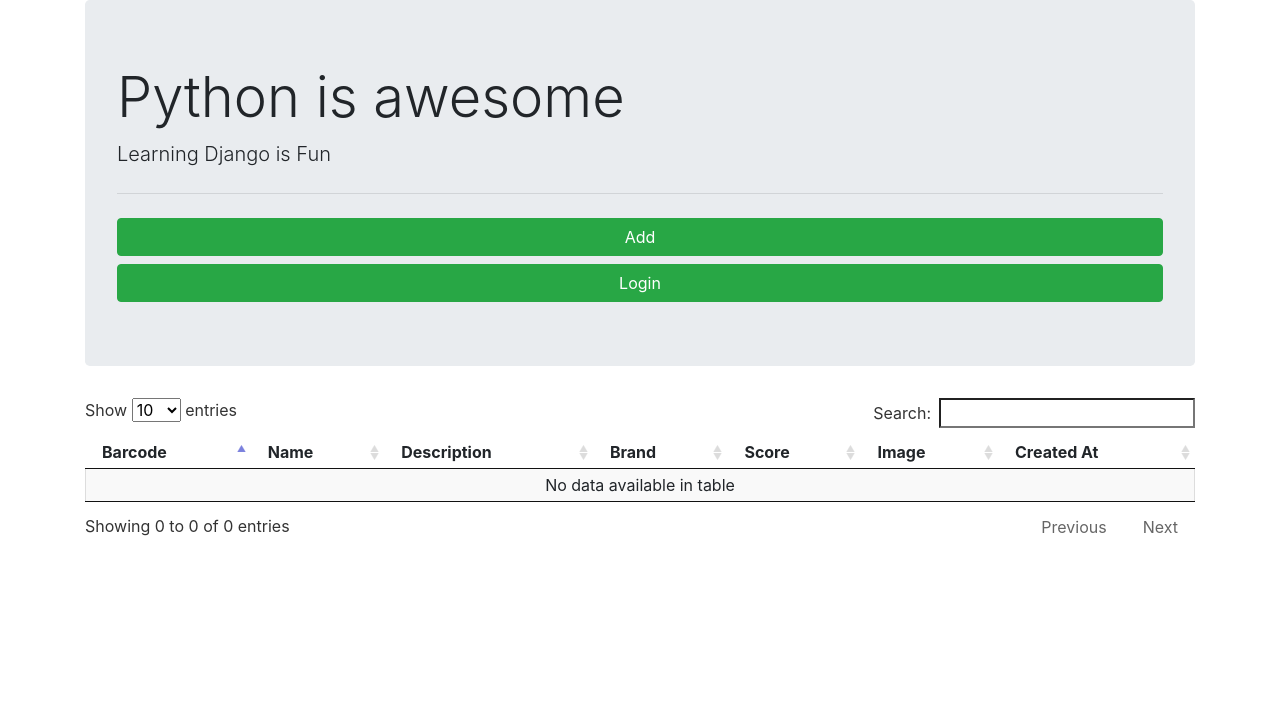
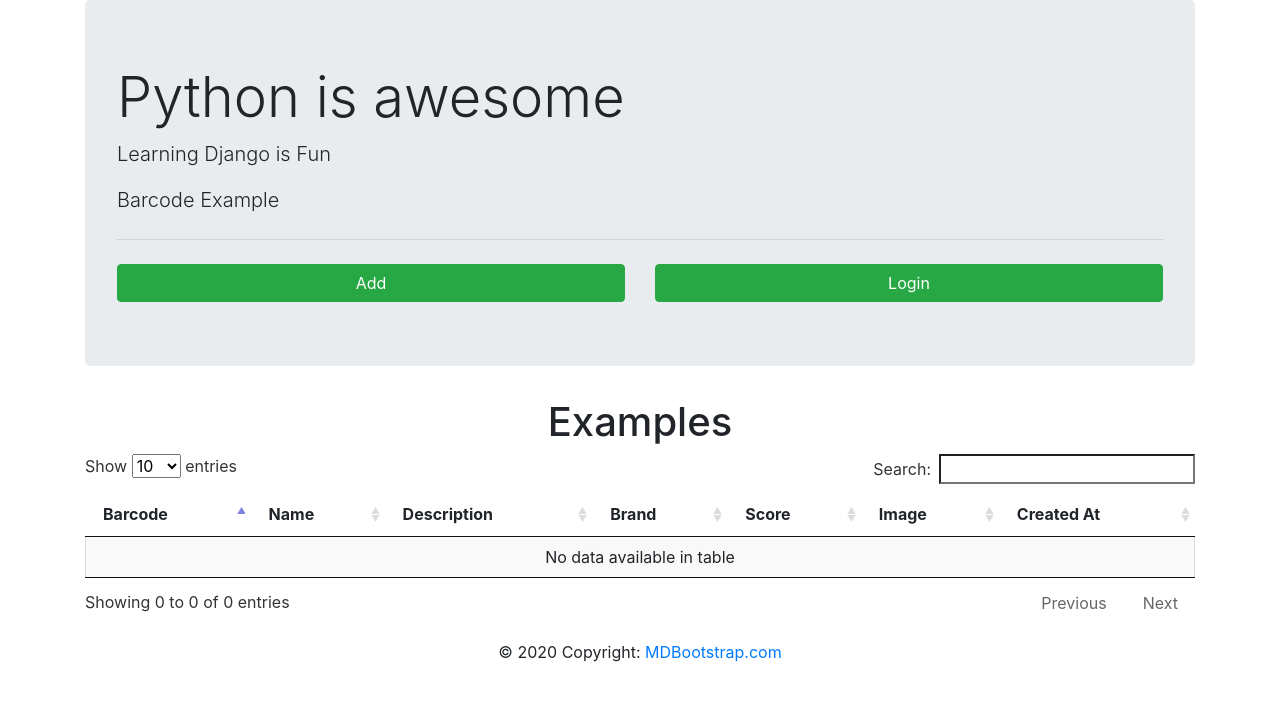
Before and after one commit to AghaRameez1/QrCode, a Django app: page / in a window 1280 px wide. Shown: the top 701 px of the page. Run offline with Django 3.2, Linux system fonts and the light colour scheme; data that the repository does not hold is empty; some libraries are stand-ins or nearby versions.

Commit message:
Changes to layout

```diff
--- a/static/custom/js/custom.js
+++ b/static/custom/js/custom.js
@@ -33,17 +33,34 @@ var productModule = {
         })
     },
     delete: function (id) {
+        swal({
+            title: "Do you want to delete the product?",
+            icon: "warning",
+            showCancelButton: true,
+            //dangerMode: true, //set this in case the focus should be on cancel button
+            buttons: {
+                cancel: true,
+                confirm: true,
+            },
+        }).then(isConfirmed => {
+                if (isConfirmed) {
                     var url = 'delete/' + id + '/';
                     var data = {};
                     var type = 'DELETE';
                     NetworkModule.getData(url, type, data, function (response) {
                         if (response) {
                             $('.productTable').html(response)
+                            swal('sucess','Product Deleted!!','success');
                         } else {
                             swal('error', 'Network Error', 'error')
                         }
 
                     })
+                } else {
+                    swal('Success','Item Not Deleted!!','success')
+                }
+            }
+        );
     },
     update: function (id) {
         var form = new FormData()
--- /dev/null
+++ b/templates/_partial/_footer.html
@@ -0,0 +1,12 @@
+
+<!-- Footer -->
+<footer class="page-footer font-small blue">
+
+  <!-- Copyright -->
+  <div class="footer-copyright text-center py-3">© 2020 Copyright:
+    <a href="https://mdbootstrap.com/"> MDBootstrap.com</a>
+  </div>
+  <!-- Copyright -->
+
+</footer>
+<!-- Footer -->
--- a/templates/_partial/_table.html
+++ b/templates/_partial/_table.html
@@ -1,7 +1,7 @@
 {% load static %}
 {% load humanize %}
 {% block body %}
-    <table id="table_id" class="compact cell-border hover stripe" style="width: 100%    ;">
+    <table id="table_id" class="cell-border hover stripe" style="width: 100%    ;">
         <thead>
         <th>Barcode</th>
         <th>Name</th>
--- a/templates/base.html
+++ b/templates/base.html
@@ -4,6 +4,7 @@
 <head>
     <meta charset="UTF-8">
     <title>BarCode Example</title>
+    <link rel="icon" type="image/png" href="{% static 'custom/images/favicon.ico' %}"/>
     <link rel="stylesheet" href="{% static 'custom/css/bootstrap.min.css' %}">
     <link rel="stylesheet" href="{% static 'custom/swal/swal.css' %}">
 <link rel="stylesheet" type="text/css" href="{% static 'custom/css/jquery.dataTables.css' %}">
@@ -11,6 +12,9 @@
 </head>
 <body>
 {% block body %}
+{% endblock %}
+{% block footer %}
+    {% include '_partial/_footer.html' %}
 {% endblock %}
 </body>
 <script src="{% static 'custom/js/jquery-3.2.1.min.js' %}"></script>
--- a/templates/index.html
+++ b/templates/index.html
@@ -8,15 +8,29 @@
         <div class="jumbotron">
             <h1 class="display-4">Python is awesome</h1>
             <p class="lead">Learning Django is Fun</p>
+            <p class="lead">Barcode Example</p>
             <hr class="my-4">
-            <a href="{% url 'productAdd' %}" class="btn btn-block btn-success">Add</a>
-            {% if request.user.is_authenticated %}
-                <a href="{% url 'logout' %}" class="btn btn-block btn-danger">Logout</a>
-            {% else %}
-                <a href="{% url 'login' %}" class="btn btn-block btn-success">Login</a>
-            {% endif %}
+            <div class="row">
+
+                <div class="col-md-6">
+                    <a href="{% url 'productAdd' %}" class="btn btn-block  btn-success">Add</a>
+                </div>
+                {% if request.user.is_authenticated %}
+                    <div class="col-md-6">
+                        <a href="{% url 'logout' %}" class="btn btn-block btn-danger">Logout</a>
+                    </div>
+                {% else %}
+                    <div class="col-md-6">
+                        <a href="{% url 'login' %}" class="btn btn-block btn-success">Login</a>
+                    </div>
+                {% endif %}
+
+            </div>
         </div>
         <div class="row">
+            <div class="col-md-12 text-center">
+                <h1>Examples</h1>
+            </div>
             <div class="col-md-12 productTable">
                 {% include '_partial/_table.html' %}
             </div>
--- a/webview/views/indexView.py
+++ b/webview/views/indexView.py
@@ -121,7 +121,6 @@ class productAdd(View):
         return super(productAdd, self).dispatch(request, *args, **kwargs)
 
     def get(self, request, *args, **kwargs):
-        # print(request.user)
         if request.user.is_authenticated:
             form = productAddForm
             context = {
@@ -129,8 +128,7 @@ class productAdd(View):
             }
             return render(request, 'productAdd.html', context)
         else:
-            string = render_to_string('404.html')
-            return HttpResponse(string)
+            return redirect('login')
 
     def post(self, request, *args, **kwargs):
         form = productAddForm(request.POST, request.FILES)
```
Also changed, not shown: templates/login.html (+8 -7 lines), static/custom/images/favicon.ico (added). Lines whose indentation alone changed are shown as unchanged.
